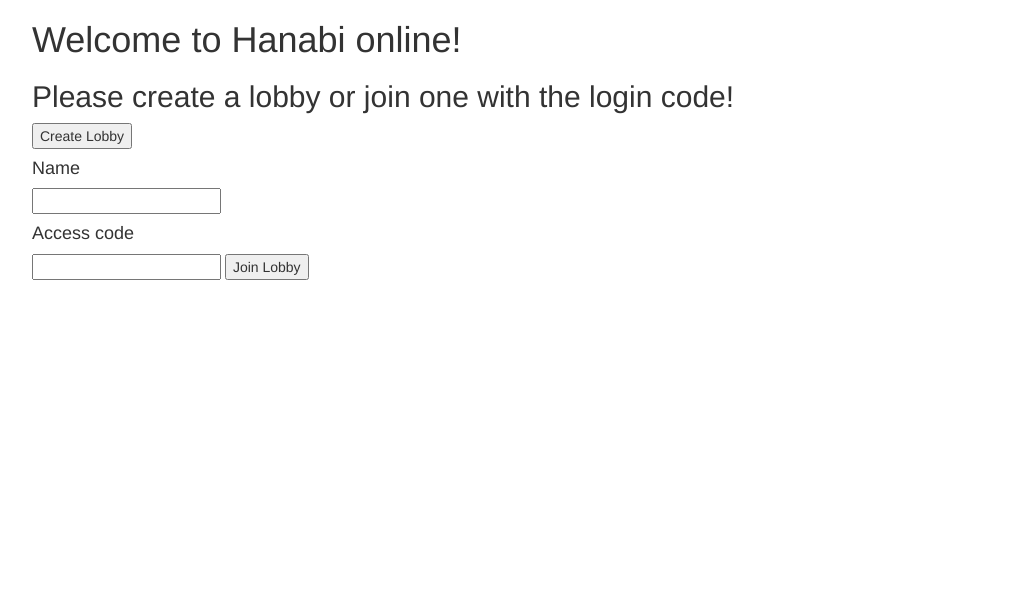
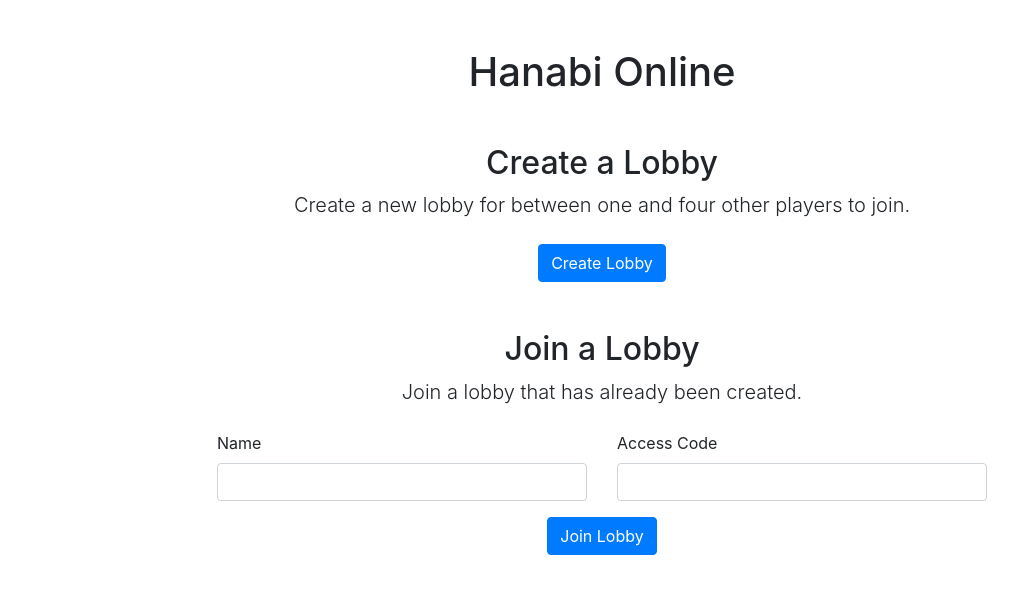
Before and after one commit to elijahlong5/QuarantineHanabi, a Flask app: page / in a window 1280 px wide. Shown: the top 594 px of the page, without its empty margins (38-1056 px from the left). Run offline with Flask 2, Linux system fonts and the light colour scheme; some libraries are stand-ins or nearby versions.

Commit message:
Improve styling of main page.

```diff
--- a/QuarantineHanabi/static/styles/main.css
+++ b/QuarantineHanabi/static/styles/main.css
@@ -0,0 +1,9 @@
+.container {
+  margin: 0 auto;
+  max-width: 50rem;
+}
+
+.call-to-action {
+  margin: 3em 0;
+  text-align: center;
+}
--- a/QuarantineHanabi/templates/base.html
+++ b/QuarantineHanabi/templates/base.html
@@ -4,19 +4,34 @@
   <meta charset="UTF-8">
   <meta name="viewport" content="width=device-width">
   <title>Hanabi</title>
-    <link href="/static/base.css" rel="stylesheet">
-    <link rel="stylesheet" href="https://maxcdn.bootstrapcdn.com/bootstrap/3.4.0/css/bootstrap.min.css">
-    <script src="https://ajax.googleapis.com/ajax/libs/jquery/3.4.1/jquery.min.js"></script>
-    <script src="https://maxcdn.bootstrapcdn.com/bootstrap/3.4.0/js/bootstrap.min.js"></script>
+
+  <link rel="stylesheet"
+        href="https://maxcdn.bootstrapcdn.com/bootstrap/4.0.0/css/bootstrap.min.css"
+        integrity="sha384-Gn5384xqQ1aoWXA+058RXPxPg6fy4IWvTNh0E263XmFcJlSAwiGgFAW/dAiS6JXm"
+        crossorigin="anonymous">
+
+  <link rel="stylesheet"
+        href="{{ url_for('static', filename='styles/main.css') }}">
 
   {% block styling %}
   {% endblock styling %}
 </head>
 <body>
-<div class="container">
+  <main>
     {% block content %}
     {% endblock content %}
-</div>
+  </main>
+
+  <script src="https://code.jquery.com/jquery-3.2.1.slim.min.js"
+          integrity="sha384-KJ3o2DKtIkvYIK3UENzmM7KCkRr/rE9/Qpg6aAZGJwFDMVNA/GpGFF93hXpG5KkN"
+          crossorigin="anonymous"></script>
+  <script src="https://cdnjs.cloudflare.com/ajax/libs/popper.js/1.12.9/umd/popper.min.js"
+          integrity="sha384-ApNbgh9B+Y1QKtv3Rn7W3mgPxhU9K/ScQsAP7hUibX39j7fakFPskvXusvfa0b4Q"
+          crossorigin="anonymous"></script>
+  <script src="https://maxcdn.bootstrapcdn.com/bootstrap/4.0.0/js/bootstrap.min.js"
+          integrity="sha384-JZR6Spejh4U02d8jOt6vLEHfe/JQGiRRSQQxSfFWpi1MquVdAyjUar5+76PVCmYl"
+          crossorigin="anonymous"></script>
+
   {% block scripts %}
   {% endblock scripts %}
 </body>
--- a/QuarantineHanabi/templates/main.html
+++ b/QuarantineHanabi/templates/main.html
@@ -1,25 +1,52 @@
 {% extends "base.html" %}
 {% block content %}
-    <div>
-        <h1>Welcome to Hanabi online!</h1>
-        <h2>Please create a lobby or join one with the login code!</h2>
-    </div>
-    <div class="choices">
-        <form action="/create-lobby/" method="post">
-            <button class="button" type="submit">
+  <div class="container">
+    <section class="call-to-action">
+        <h1>Hanabi Online</h1>
+    </section>
+
+    <section class="text-center mb-5" id="create-lobby">
+      <h2>Create a Lobby</h2>
+      <p class="lead mb-4">
+        Create a new lobby for between one and four other players to join.
+      </p>
+
+      <form action="{{ url_for('create_lobby') }}" method="post">
+        <button class="btn btn-primary text-center" type="submit">
           Create Lobby
         </button>
       </form>
-        <form action="/join-lobby/" method="post">
-            <h4>Name</h4>
-            <input class="shown-input-field" type="text" name="player_name_field" required>
-            <h4>
-                Access code
-            </h4>
-            <input class="shown-input-field" type="text" name="access_code" required>
-            <button class="button" type="submit">
+    </section>
+
+    <section class="mb-5" id="create-lobby">
+      <h2 class="text-center">Join a Lobby</h2>
+      <p class="text-center lead mb-4">
+        Join a lobby that has already been created.
+      </p>
+
+      <form action="{{ url_for('join_lobby') }}" method="post">
+        <div class="row">
+          <div class="col form-group">
+            <label for="join-lobby-name">Name</label>
+            <input class="form-control"
+                   id="join-lobby-name"
+                   name="player_name_field"
+                   required>
+          </div>
+
+          <div class="col form-group">
+            <label for="join-lobby-access-code">Access Code</label>
+            <input class="form-control"
+                   id="join-lobby-access-code"
+                   name="access_code"
+                   required>
+          </div>
+        </div>
+
+        <button class="btn btn-primary d-block ml-auto mr-auto" type="submit">
           Join Lobby
         </button>
       </form>
+    </section>
   </div>
 {% endblock content %}
```
Also changed, not shown: 1 other file. Lines whose indentation alone changed are shown as unchanged.
